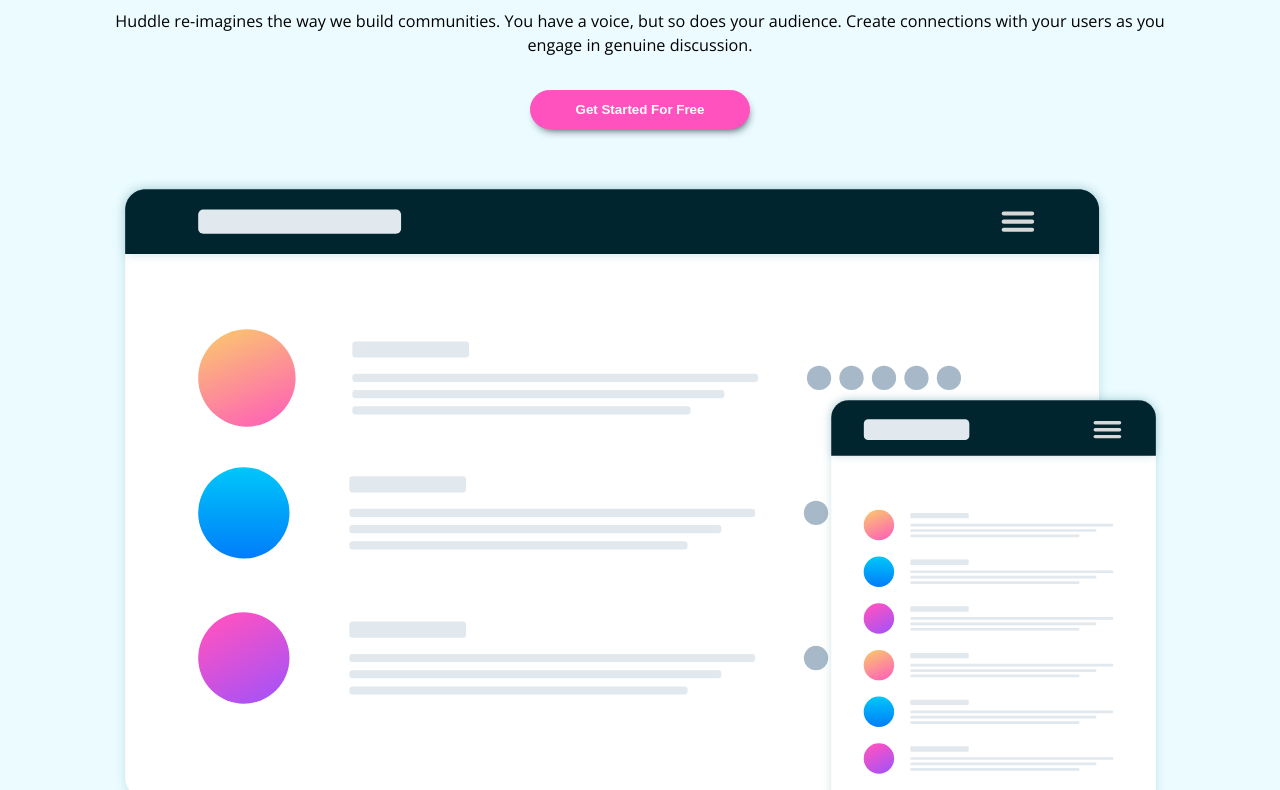
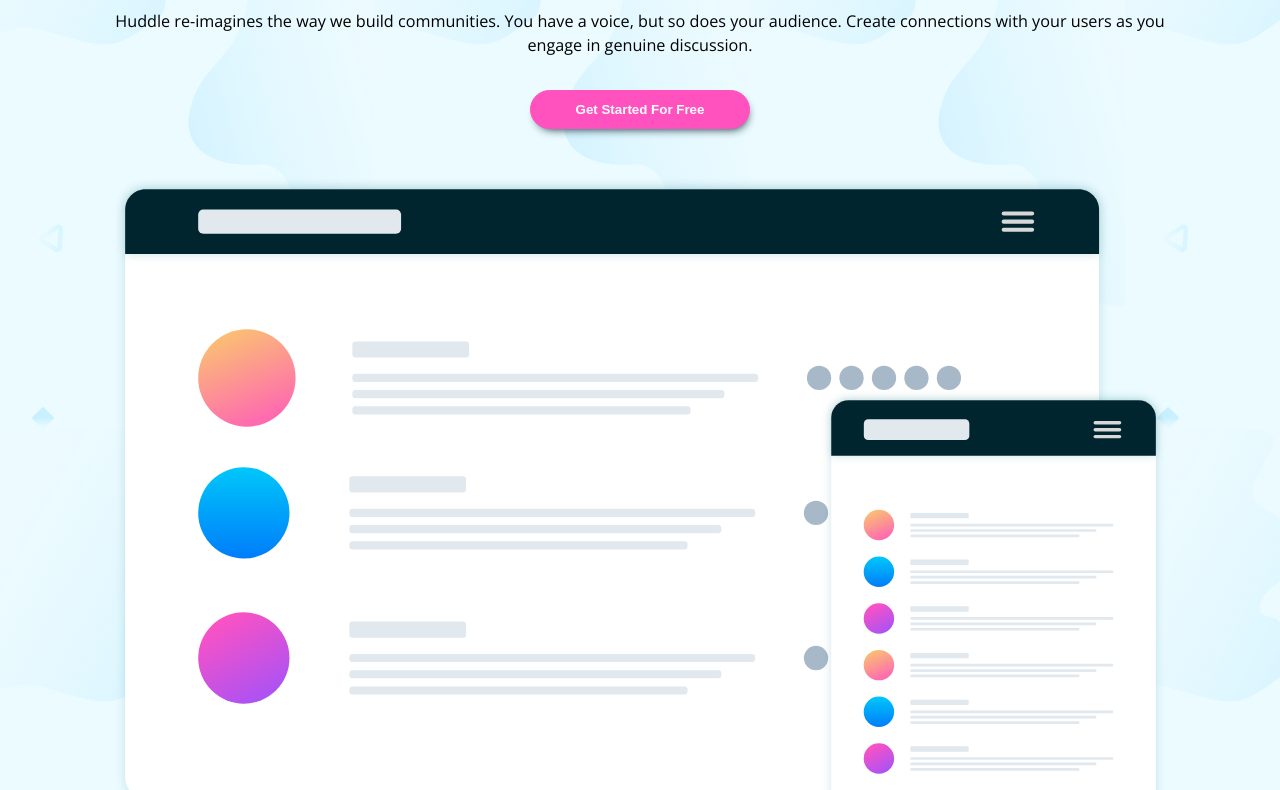
Before and after one commit to phosdoxa/sites, a website: page index.html in a window 1280 px wide. Shown: the part 228-1018 px from the top of the page. Drawn offline with nearby package versions, Linux system fonts and the light colour scheme; the site is published under a folder, as on GitHub Pages, so addresses that start at the root find nothing.

Commit message:
Fix box-shadow and header background image

```diff
--- a/scss/_config.scss
+++ b/scss/_config.scss
@@ -15,8 +15,8 @@
 
 
 // Background
-$mobile-bg: url('/images/bg-hero-mobile.svg');
-$desktop-bg: url('/images/bg-hero-desktop.svg');
+$mobile-bg: url('../../images/bg-hero-mobile.svg');
+$desktop-bg: url('../../images/bg-hero-desktop.svg');
 
 // Set background image
 @mixin setBgImg($img) {
--- a/scss/main.scss
+++ b/scss/main.scss
@@ -109,6 +109,7 @@
     border: 1px solid $footer-text-color;
     border-radius: 15px;
     @include boxShadow($shadow-feature-card);
+    background-color: $footer-text-color;
     text-align: center;
 
     .feature__illustration {
@@ -167,6 +168,7 @@
 
     a {
         text-decoration: none;
+        padding: 12px 0px;
     }
 
     .footer__logo {
```
Also changed, not shown: dist/styles/main.css.
